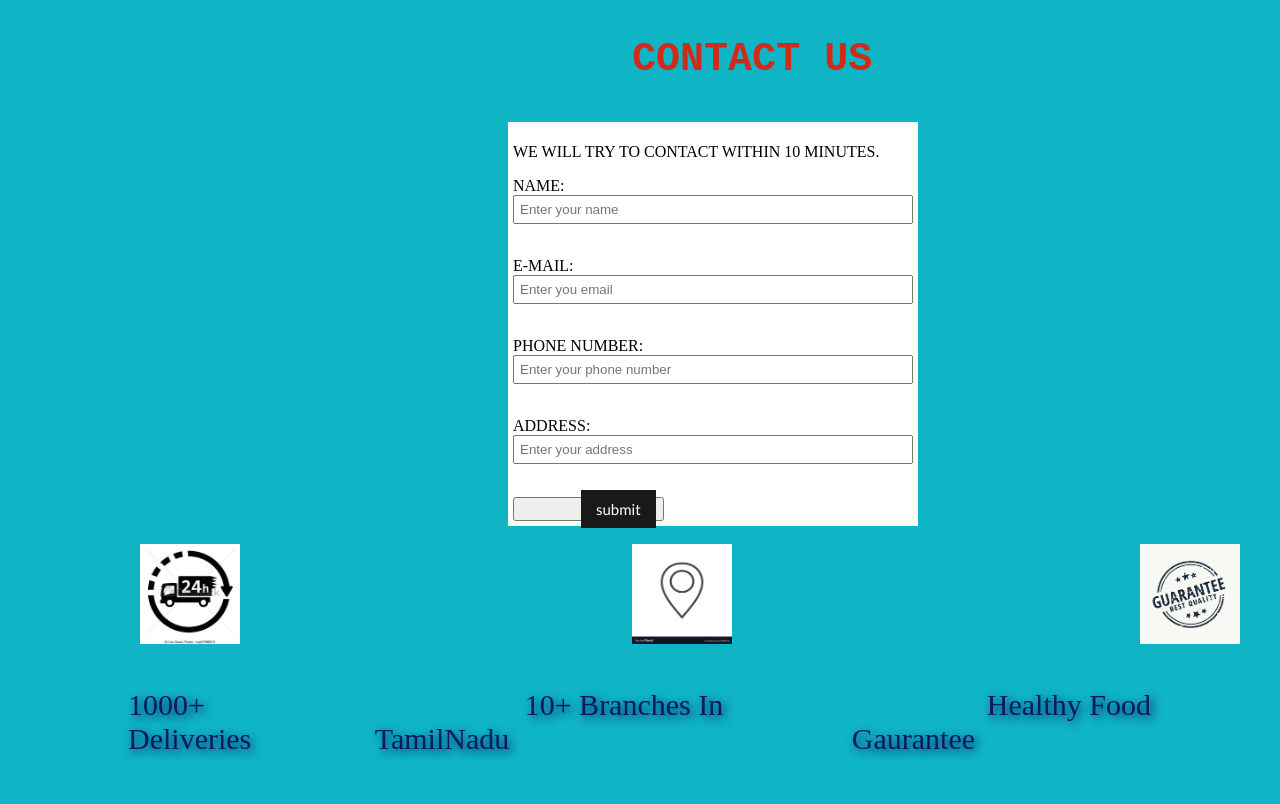
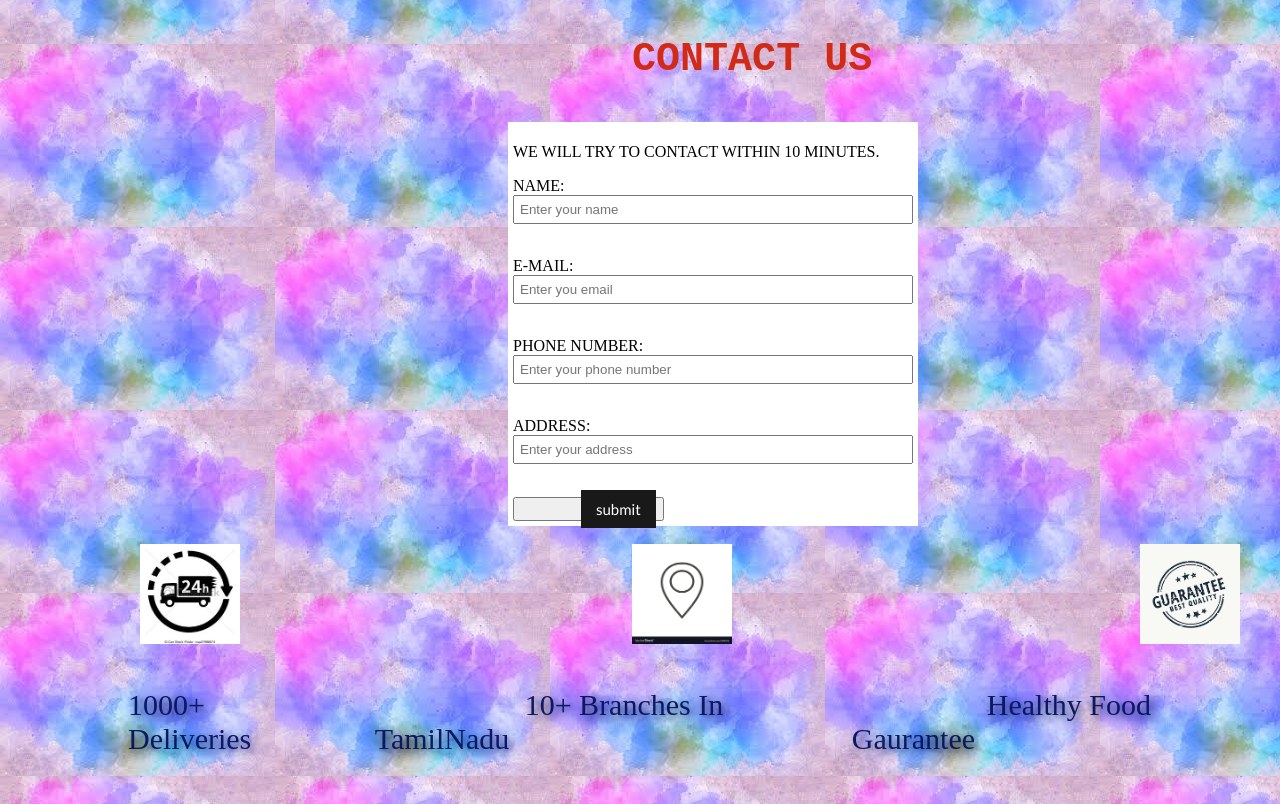
Before and after one commit to sushmithakannan/sahotel, a plain HTML site: page contctus.html in a window 1280 px wide. Shown: the part 139-943 px from the top of the page. Drawn offline with Linux system fonts and the light colour scheme.

Commit message:
Update contctus.html

```diff
--- a/contctus.html
+++ b/contctus.html
@@ -4,7 +4,7 @@
 <title>contact</title>
 <style>
 body{
-background-color:#0FB5C4;
+background-image:url("bg.jpeg");
 }
 .wrapper{
 margin-left:500px;
```
